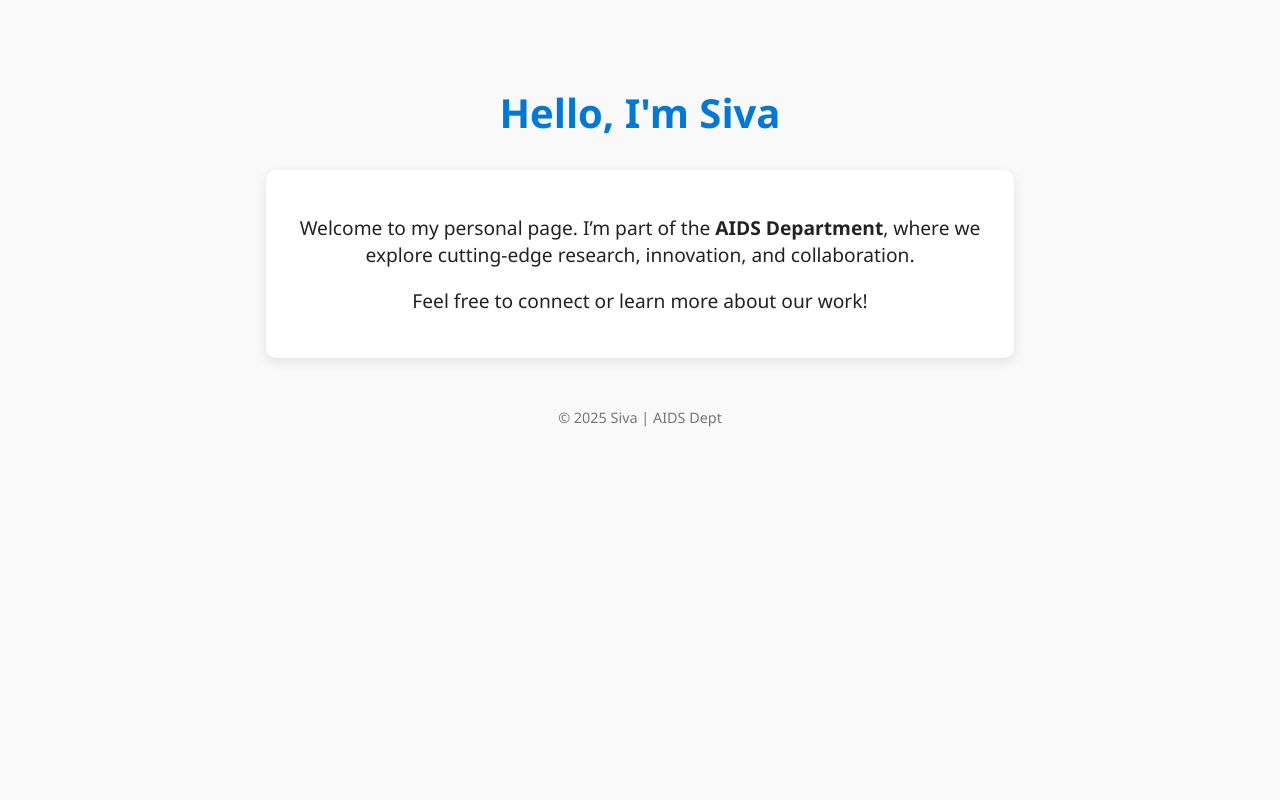
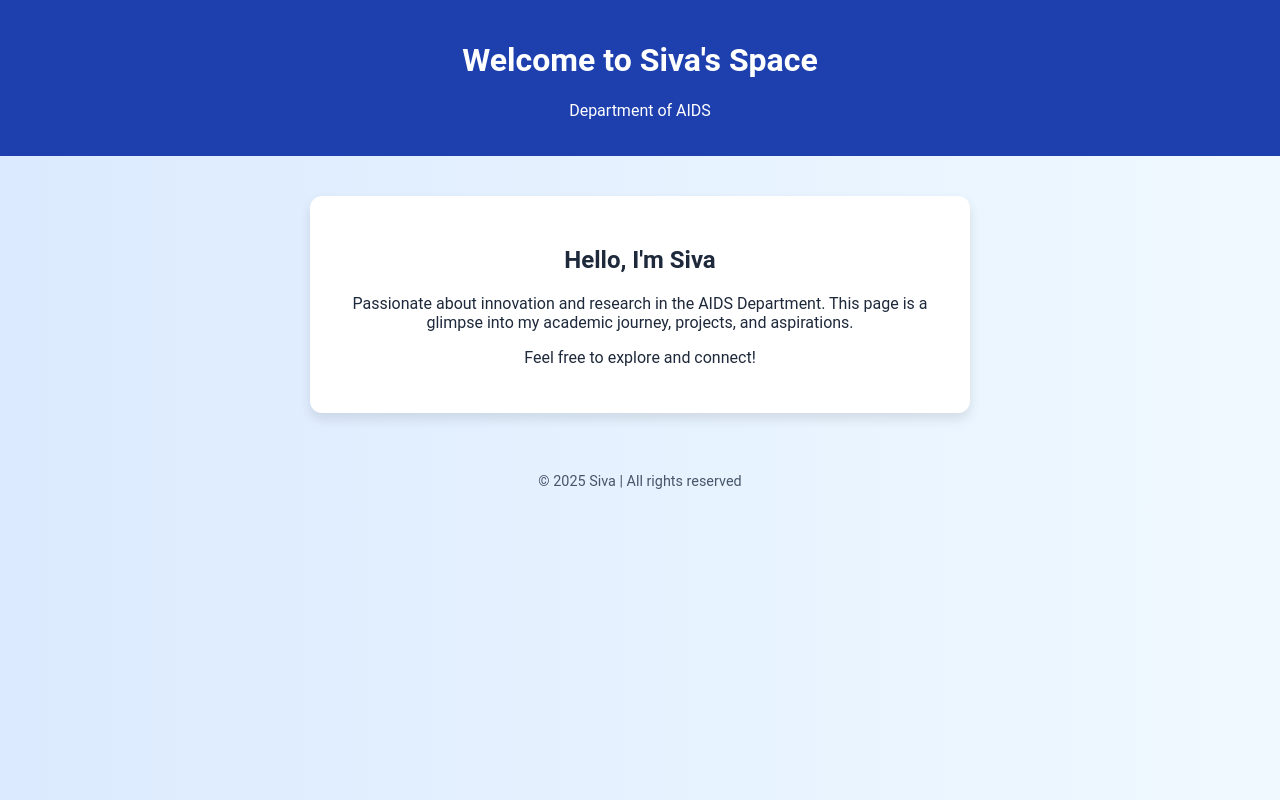
Before and after one commit to sivaaidsa/serverrr, a plain HTML site: page index.html in a window 1280 px wide. Drawn offline with Linux system fonts and the light colour scheme.

Commit message:
Update index.html

```diff
--- a/index.html
+++ b/index.html
@@ -3,45 +3,54 @@
 <head>
   <meta charset="UTF-8" />
   <meta name="viewport" content="width=device-width, initial-scale=1.0" />
-  <title>Siva | AIDS Dept</title>
+  <title>Siva | AIDS Department</title>
   <style>
     body {
-      font-family: 'Segoe UI', sans-serif;
-      background-color: #f9f9f9;
-      color: #222;
+      margin: 0;
+      font-family: 'Roboto', sans-serif;
+      background: linear-gradient(to right, #dbeafe, #f0f9ff);
+      color: #1e293b;
+    }
+    header {
+      background-color: #1e40af;
+      color: white;
+      padding: 20px 0;
       text-align: center;
-      padding: 50px;
     }
-    h1 {
-      color: #0078d7;
-      font-size: 2.5em;
+    main {
+      padding: 40px 20px;
+      text-align: center;
     }
-    p {
-      font-size: 1.2em;
-    }
-    .card {
-      background-color: #fff;
-      padding: 25px;
-      margin: 30px auto;
-      width: 60%;
-      box-shadow: 0 4px 12px rgba(0,0,0,0.1);
-      border-radius: 10px;
+    .intro {
+      max-width: 600px;
+      margin: auto;
+      background-color: #ffffff;
+      padding: 30px;
+      border-radius: 12px;
+      box-shadow: 0 6px 12px rgba(0,0,0,0.1);
     }
     footer {
-      margin-top: 50px;
+      text-align: center;
+      padding: 20px;
       font-size: 0.9em;
-      color: #777;
+      color: #475569;
     }
   </style>
 </head>
 <body>
-  <h1>Hello, I'm Siva</h1>
-  <div class="card">
-    <p>Welcome to my personal page. I’m part of the <strong>AIDS Department</strong>, where we explore cutting-edge research, innovation, and collaboration.</p>
-    <p>Feel free to connect or learn more about our work!</p>
-  </div>
+  <header>
+    <h1>Welcome to Siva's Space</h1>
+    <p>Department of AIDS</p>
+  </header>
+  <main>
+    <div class="intro">
+      <h2>Hello, I'm Siva</h2>
+      <p>Passionate about innovation and research in the AIDS Department. This page is a glimpse into my academic journey, projects, and aspirations.</p>
+      <p>Feel free to explore and connect!</p>
+    </div>
+  </main>
   <footer>
-    &copy; 2025 Siva | AIDS Dept
+    &copy; 2025 Siva | All rights reserved
   </footer>
 </body>
 </html>
```
